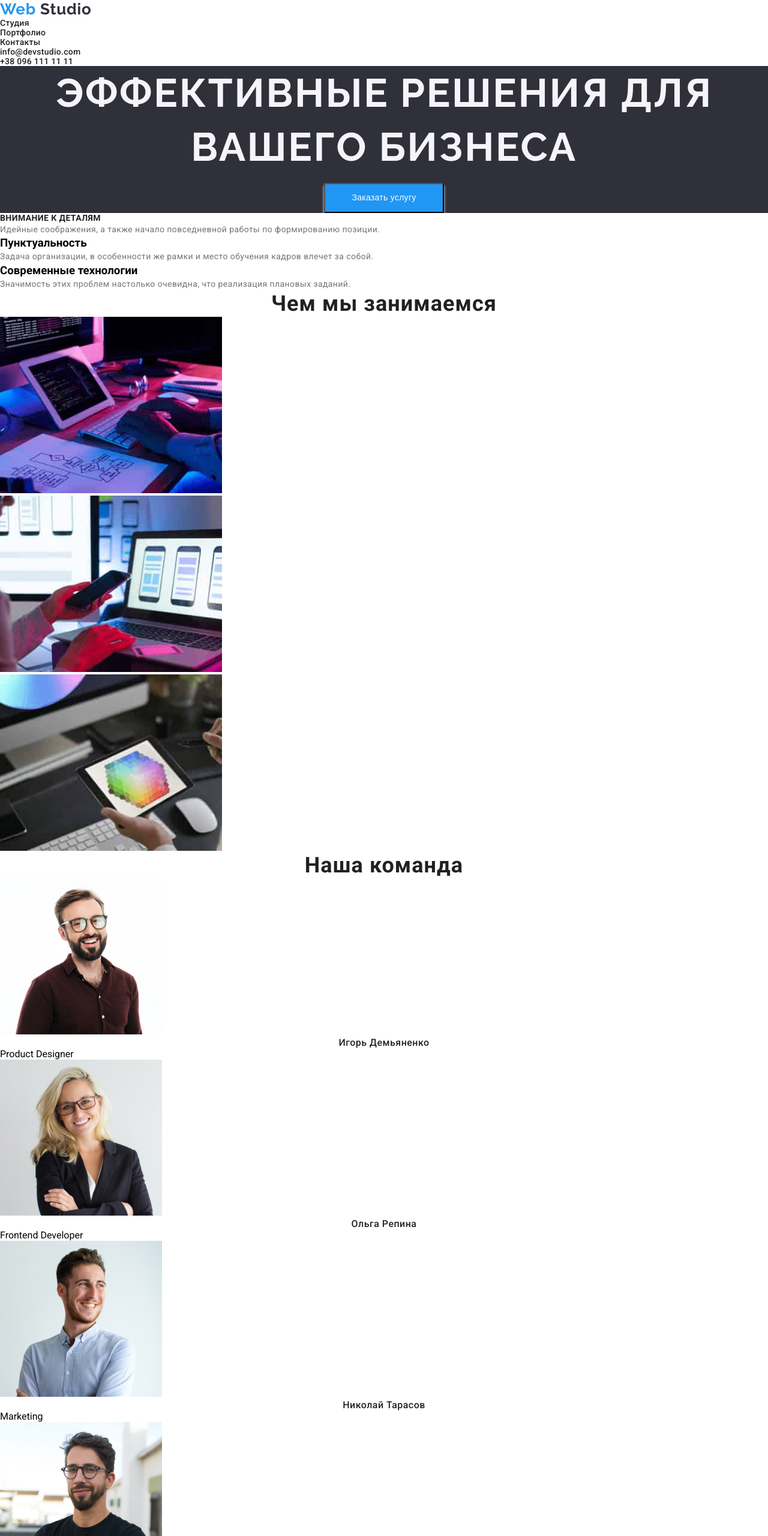
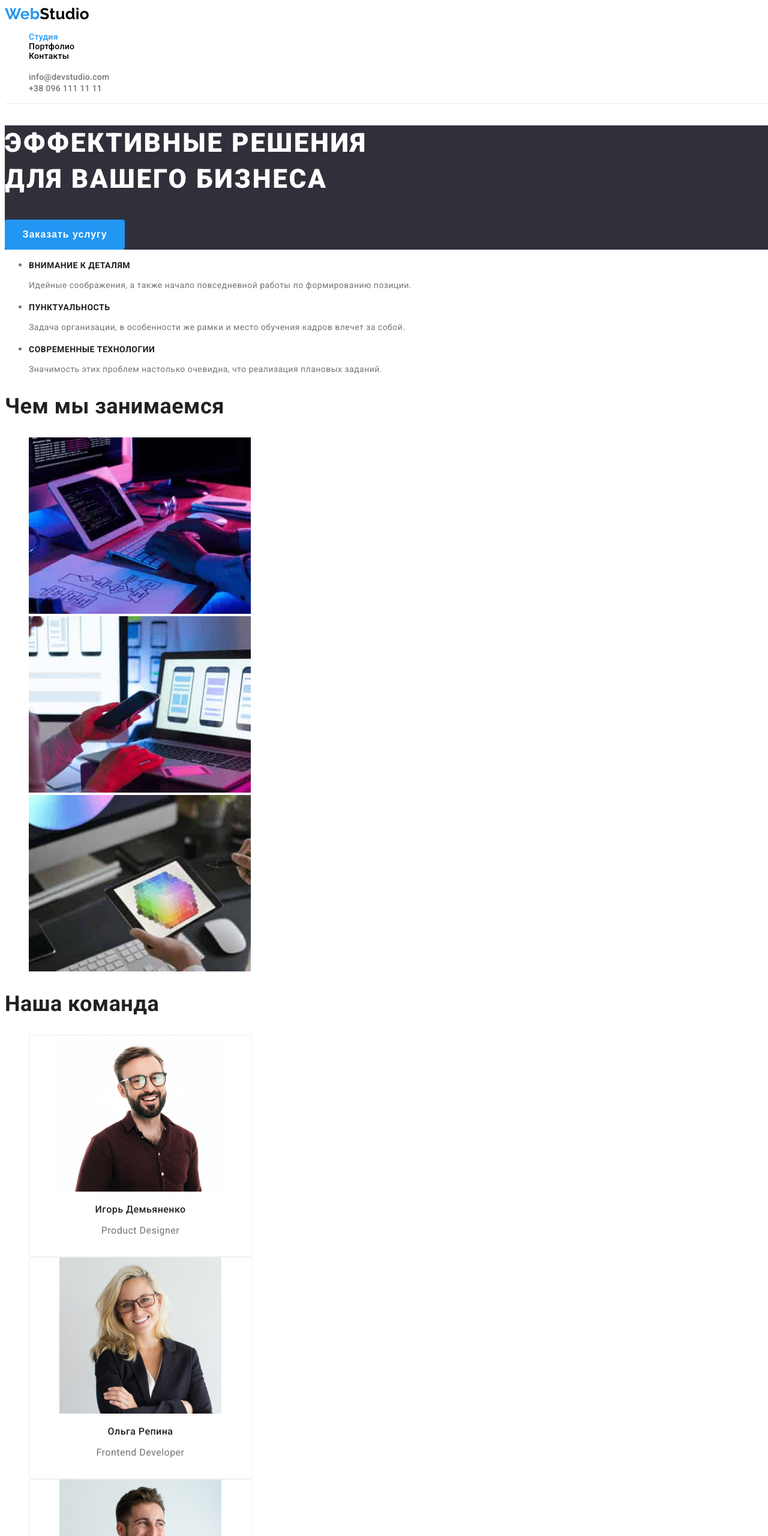
Before and after one commit to Saharok0707/goit-markup-hw-02, a plain HTML site: page index.html in a window 1280 px wide. Shown: the top 2560 px of the page at 60% size. Drawn offline with Linux system fonts and the light colour scheme.

Commit message:
homework2

```diff
--- a/css/style.css
+++ b/css/style.css
@@ -1,245 +1,180 @@
 :root {
---text-font: "Roboto",sans-serif;
---text-font-logo: "raleway",sans-serif;
---accent-color:#2196f3;
---hero-color:#2F303A;
---sign-link:#FFFFFF;
---text-color:#212121;
---text-colorit:#757575;
---text-footer:  #ffffff99;
---button-color: #F5F4FA;
+  --main-font-color: #757575;
+  --white: #fff;
+  --accent-color: #2196f3;
+  --black: #212121;
+  --hero-background: #2f303a;
+  --header-border: #ececec solid 1px;
+  --portf-tile-border: #eee solid 1px;
+  --footer-contacts: #ffffff99;
+
 }
 
 body {
-font-family: var(--text-font);
+ font-family: 'Roboto', sans-serif;
+  font-style: normal;
+  color: var(--main-font-color);
+  letter-spacing: 0.03em;
+  width: 1600px;
+}
+.list{
+  list-style: none;
+}
 
+.header{
+   /* height: 80px; */
+  border-bottom: var(--header-border);
 
 }
 
-ul {
-list-style: none;
-}
-
-a{
-    color: inherit;
-    text-decoration: none;
-}
-*  {
-    box-sizing: border-box;
-    margin: 0;
-    padding: 0;
-}
-.logotype{
-
-    font-family: var(--text-font-logo);
-font-style: normal;
-font-weight: 700;
-font-size: 26px;
-line-height: 1.173;
-
-letter-spacing: 0.03em;
-color: var(--hero-color)
-
-
-}
-.logotype-span{
-    width: 145px;
-height: 31px;
-left: 215px;
-top: 24px;
-color: var(--accent-color);
-}
-.navigation{
-  font-family: var(--text-font);
-font-style: normal;
-font-weight: 500;
-font-size: 14px;
-line-height: 1.142;
-letter-spacing: 0.02em;
-
-color: var(--text-color);
-}
-.navigation a:hover,
-.navigation  a:focus {
-color: var(--accent-color);
-cursor:pointer;
-
-}
-.nav-list{
-font-family: var(--text-font);
-    font-size: 14px;
-line-height: 1.142;
-letter-spacing: 0.02em;
-
-}
-
-.hero{
-
-    font-family: var(--hero-color);
-font-style: inherit;
-font-weight: 900;
-font-size: 44px;
-line-height: 1.363;
-
-text-align: center;
-letter-spacing: 0.06em;
-text-transform: uppercase;
-background: var(--hero-color);
-color: var(--button-color)
-
-
-}
-
-.name{
-font-family: var(--text-font-logo);
-}
-.sign-link{
-
+.navigation {
   font-weight: 500;
   font-size: 14px;
   line-height: 1.172;
   letter-spacing: 0.02em;
-    padding: 10px 32px;
 }
-.sign-link{
-color: var(--sign-link);
-background-color: var(--accent-color);
+.logo {
+  color: #000;
+  text-decoration: none;
+  font-family: 'Raleway', sans-serif;
+  font-weight: 700;
+  font-size: 26px;
+  line-height: 1.1738;
+}
+.logotype{
+ color: var(--accent-color);
+}
+.nav-link,
+.contacts {
+  text-decoration: none;
+}
+.nav-link {
+  color: #000;
+}
+.contacts {
+  color: inherit;
+  font-weight: 500;
+  font-size: 14px;
+  line-height: 16px;
+  letter-spacing: 0.02em;
+}
+
+.nav-link:hover,
+.nav-link:focus,
+.contacts:focus,
+.contacts:hover {
+  color: var(--accent-color);
+}
+.current {
+  color: var(--accent-color);
+  text-decoration: inherit;
+}
+
+.current {
+  color: var(--accent-color);
+  text-decoration: inherit;
+}
+.hero-one {
+  background-color: var(--hero-background);
+}
+.heading {
+  color: var(--white);
+  font-weight: 900;
+  font-size: 44px;
+  line-height: 1.363;
+  letter-spacing: 0.06em;
+  text-transform: uppercase;
+}
+.order {
+  border: none;
   width: 200px;
   height: 50px;
-box-shadow: 0px 4px 4px;
+  border-radius: 4px;
+  background-color: var(--accent-color);
+  color: var(--white);
+  font-weight: 700;
+  font-size: 16px;
+  line-height: 1.875;
+  letter-spacing: 0.06em;
 }
-
-.privi-lege{
-    font-family: var(--text-font);
-    font-style: normal;
+.privilege{
+  color: var(--black);
   font-weight: 700;
   font-size: 14px;
-    line-height: 1.142;
-letter-spacing: 0.03em;
+  line-height: 1.1428;
   text-transform: uppercase;
-color: var(--text-color);
 }
 .idea{
-    font-family: var(--text-font);
-    font-style: normal;
-    font-weight: 400;
   font-size: 14px;
   line-height: 1.714;
-
-    letter-spacing: 0.03em;
-
-    color: var(--text-colorit);
-
 }
-  .project{
-    font-family: var(--text-font);
-    font-style: normal;
-    font-weight: 700;
+.section-heading {
+  color: var(--black);
   font-size: 36px;
   line-height: 1.166;
+}
+.team {
+  background-color: var(--white);
+  border-bottom-left-radius: 4px;
+  border-bottom-right-radius: 4px;
+  width: 270px;
+  height: 368px;
   text-align: center;
-    letter-spacing: 0.03em;
-
-    color:var(--text-color);
-
 }
-  .team{
-    font-family: var(--text-font);
-    font-style: normal;
-    font-weight: 700;
-    font-size: 36px;
-    line-height: 1.166;
-    text-align: center;
-    letter-spacing: 0.03em;
-
-    color: var(--text-color);
-
-  }
-  .initials{
-    font-family: var(--text-font);
-    font-style: normal;
+.initials {
+  color: var(--black);
   font-weight: 500;
   font-size: 16px;
-    line-height: 1.187;
-    text-align: center;
-    letter-spacing: 0.03em;
-    color: var(--text-color);
-
+  line-height: 1.1875;
 }
-
-  .adress-oficce{
-    font-family: Roboto;
-    font-style: normal;
-    font-weight: 700;
+.position {
+  font-size: 16px;
+  line-height: 1.1875;
+}
+.basement {
+  background-color: #2f303a;
   font-size: 14px;
   line-height: 1.714;
+}
+.footer .contacts {
+  color: var(--footer-contacts);
+}
+.footer .contacts:focus,
+.footer .contacts:hover {
+  color: var(--accent-color);
+}
+.location {
+  color: var(--white);
+  font-style: normal;
+}
+/* PORTFOLIO STYLES*/
 
-    letter-spacing: 0.03em;
-
-    color: var(--sign-link);
-
-  }
-  .basement{
-
-
-width: 1600px;
-height: 252px;
-left: 0px;
-top: 2097px;
-
-background:var(--hero-color);
-  }
-.adress-info{
-
-    font-family: var(--text-font-logo);
-    font-style: normal;
-    font-weight: 400;
-    font-size: 14px;
-    line-height: 1.714;
-
-    color: var(--text-footer);
-}
-.button-type{
-
-font-family: var(--text-font);
-font-style: normal;
+.button-link{
+  font-family: inherit;
+  color: var(--black);
   font-weight: 500;
   font-size: 16px;
   line-height: 1.625;
-text-align: center;
-letter-spacing: 0.03em;
-padding: 6px 22px;
-color: var(--button-color);
-
-
-
+  background-color: #f5f4fa;
+  border: none;
+  border-radius: 4px;
 }
-.button-type :hover,
-.button-type :focus {
+.button-link:focus,
+.button-link:hover {
   background-color: var(--accent-color);
-cursor:pointer;
-
+  color: var(--white);
 }
-.name-product{
-
-
-font-family: var(--text-font);
-font-style: normal;
-font-weight: 700;
+.team {
+  width: 370px;
+  border: var(--portf-tile-border);
+}
+.name-product {
+  color: var(--black);
   font-size: 18px;
-line-height: 2.00;
-
+  line-height: 2;
   letter-spacing: 0.06em;
-
-
 }
-.design-product{
-    font-family: var(--text-font);
-font-style: normal;
-font-weight: 400;
+.project-type {
   font-size: 16px;
-line-height: 1.666;
-letter-spacing: 0.03em;
- color: var(--text-colorit);
-
+  line-height: 1.875;
 }
--- a/index.html
+++ b/index.html
@@ -1,92 +1,78 @@
 <!DOCTYPE html>
 <html lang="ru">
-
   <head>
-    <meta charset="UTF-8">
-    <meta http-equiv="X-UA-Compatible" content="IE=edge">
-    <meta name="viewport" content="width=device-width, initial-scale=1.0">
+    <meta charset="UTF-8" />
+    <meta http-equiv="X-UA-Compatible" content="IE=edge" />
+    <meta name="viewport" content="width=device-width, initial-scale=1.0" />
     <title>Home work 1</title>
-    <link rel="preconnect" href="https://fonts.gstatic.com">
-<link href="https://fonts.googleapis.com/css2?family=Raleway:wght@700&family=Roboto:wght@400;500;700;900&display=swap" rel="stylesheet">
-<link rel="stylesheet" href="css/style.css">
+    <link rel="preconnect" href="https://fonts.gstatic.com" />
+    <link
+      href="https://fonts.googleapis.com/css2?family=Raleway:wght@700&family=Roboto:wght@400;500;700;900&display=swap"
+      rel="stylesheet"
+      />
+    <link rel="stylesheet" href="./css/style.css" />
   </head>
-
-<body>
+  <body class="body">
     <header class="header">
-        <nav>
-
-            <a href="./index.html" class="logotype"><span class="logotype-span"> Web</span> Studio</a>
-
-            <ul class="navigation">
-
-                <li class="nav-list"> <a href="./index.html">Студия</a></li>
-                <li class="nav-list"><a href="./portfolio.html">Портфолио</a></li>
-
-            <li class="nav-list"><a href="#contact">Контакты</a></li>
-
+      <nav class="navigation">
+        <a class="logo" href="./index.html"><span class="logotype">Web</span>Studio</a>
+        <ul class="list">
+          <li><a class="current" href="./index.html">Студия</a></li>
+          <li><a class="nav-link" href="./portfolio.html">Портфолио</a></li>
+          <li><a class="nav-link" href="">Контакты</a></li>
         </ul>
       </nav>
-        <ul class="navigation">
-            <li class="nav-list">
-                <a href="mailto:info@devstudio.com">info@devstudio.com</a>
+      <ul class="list">
+        <li>
+          <a class="contacts" href="mailto:info@devstudio.com">info@devstudio.com</a>
         </li>
-            <li class="nav-list">
-                <a href="tel:+380961111111">+38 096 111 11 11</a>
+        <li>
+          <a class="contacts" href="tel:+380961111111">+38 096 111 11 11</a>
         </li>
       </ul>
-
-
     </header>
     <main>
-
       <!--Наши преимущества -->
-        <section class="hero">
-            <div class="container-hero">
-            <h1 class="name">Эффективные решения для вашего бизнеса</h1>
-
-
-        <button type="button" class="sign-link" > Заказать услугу</button>
-    </div>
+      <section class="hero-one">
+          <h1 class="heading">Эффективные решения<br/>для вашего бизнеса</h1>
+          <button type="button" class="order">Заказать услугу</button>
       </section>
-
-
-        <section>
-            <div class="container">
+      <section >
         <!--main product-->
-
         <ul>
           <li>
-                    <h3 class="privi-lege">Внимание к деталям</h3>
+            <h3 class="privilege">Внимание к деталям</h3>
 
-                    <p class="idea">Идейные соображения, а также начало повседневной работы по формированию позиции.</p>
-
+            <p class="idea">
+              Идейные соображения, а также начало повседневной работы по
+              формированию позиции.
+            </p>
           </li>
 
           <li>
             <h3 class="privilege">Пунктуальность</h3>
 
-                    <p class="idea">Задача организации, в особенности же рамки и место обучения кадров влечет за собой.</p>
-
+            <p class="idea">
+              Задача организации, в особенности же рамки и место обучения кадров
+              влечет за собой.
+            </p>
           </li>
 
           <li>
-
             <h3 class="privilege">Современные технологии</h3>
 
-                    <p class="idea">Значимость этих проблем настолько очевидна, что реализация плановых заданий.</p>
-
+            <p class="idea">
+              Значимость этих проблем настолько очевидна, что реализация
+              плановых заданий.
+            </p>
           </li>
         </ul>
-        </div>
       </section>
 
+      <section>
+        <h2 class="section-heading">Чем мы занимаемся</h2>
 
-        <section>
-            <div class="container">
-
-            <h2 class="project">Чем мы занимаемся</h2>
-
-            <ul>
+        <ul class="list">
           <li>
             <img src="./image/img1.jpg" alt="клавиатура" width="370" />
           </li>
@@ -96,73 +82,53 @@
           <li>
             <img src="./image/img3.jpg" alt="планшет" width="370" />
           </li>
-
         </ul>
-            </div>
       </section>
-
-        <!--Моя команда-->
-
-
       <section>
-            <div class="container">
-
-            <h2 class="team">Наша команда</h2>
-            <ul>
-                <li>
-                    <img src="./image/comand1.jpg" alt="мастер1" width="270">
+        <h2 class="section-heading">Наша команда</h2>
+        <ul class="list">
+          <li class="team">
+            <img src="./image/comand1.jpg" alt="мастер1" width="270" />
             <h3 class="initials">Игорь Демьяненко</h3>
             <p class="position">Product Designer</p>
           </li>
-            </ul>
-            <ul>
-                <li>
-                    <img src="./image/comand2.jpg" alt="мастер2" width="270">
+
+          <li class="team">
+            <img src="./image/comand2.jpg" alt="мастер2" width="270" />
             <h3 class="initials">Ольга Репина</h3>
             <p class="position">Frontend Developer</p>
           </li>
-            </ul>
-            <ul>
-                <li>
-                    <img src="./image/comand3.jpg" alt="мастер3" width="270">
+
+          <li class="team">
+            <img src="./image/comand3.jpg" alt="мастер3" width="270" />
             <h3 class="initials">Николай Тарасов</h3>
             <p class="position">Marketing</p>
           </li>
-            </ul>
-            <ul>
-                <li>
-                    <img src="./image/comand4.jpg" alt="мастер4" width="270">
+
+          <li class="team">
+            <img src="./image/comand4.jpg" alt="мастер4" width="270" />
             <h3 class="initials">Михаил Ермаков</h3>
             <p class="position">UI Designer</p>
           </li>
         </ul>
-        </div>
-
-
       </section>
-
     </main>
 
     <!--main address-->
 
     <footer class="basement">
+    <a class="logo" href="./index.html"><span class="logotype">Web</span>Studio</a>
 
-        <a href="./index.html" class="logotype"><span class="logotype-span"> Web</span> Studio</a>
-        <address id="contact">
-
-            <p class="adress-oficce">г. Киев, пр-т Леси Украинки, 26</p>
+      <address>
+        <p class="location">г. Киев, пр-т Леси Украинки, 26</p>
+        </address>
         <ul>
-                <li class="adress-info">
-                    <a href="mailto:info@devstudio.com">info@example.com</a>
+           <li><a class="contacts" href="mailto:info@devstudio.com">info@devstudio.com</a>
           </li>
-                <li class="adress-info">
-                    <a href="tel:+380991111111">+38 099 111 11 11</a>
+          <li class="contacts"><a class="contacts" href="tel:+380961111111">+38 096 111 11 11</a>
           </li>
         </ul>
-        </address>
-
 
     </footer>
   </body>
-
 </html>
```
Also changed, not shown: portfolio.html (+52 -99 lines). Lines whose indentation alone changed are shown as unchanged.
